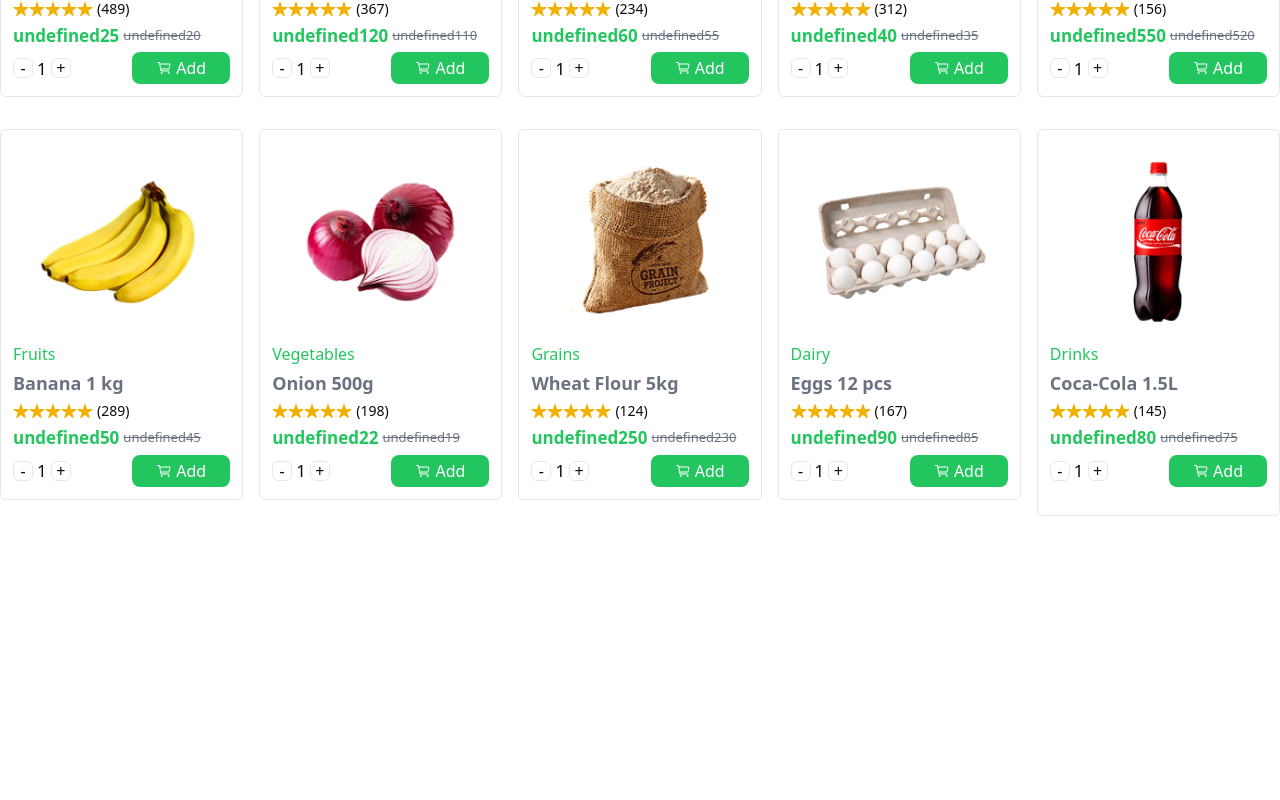
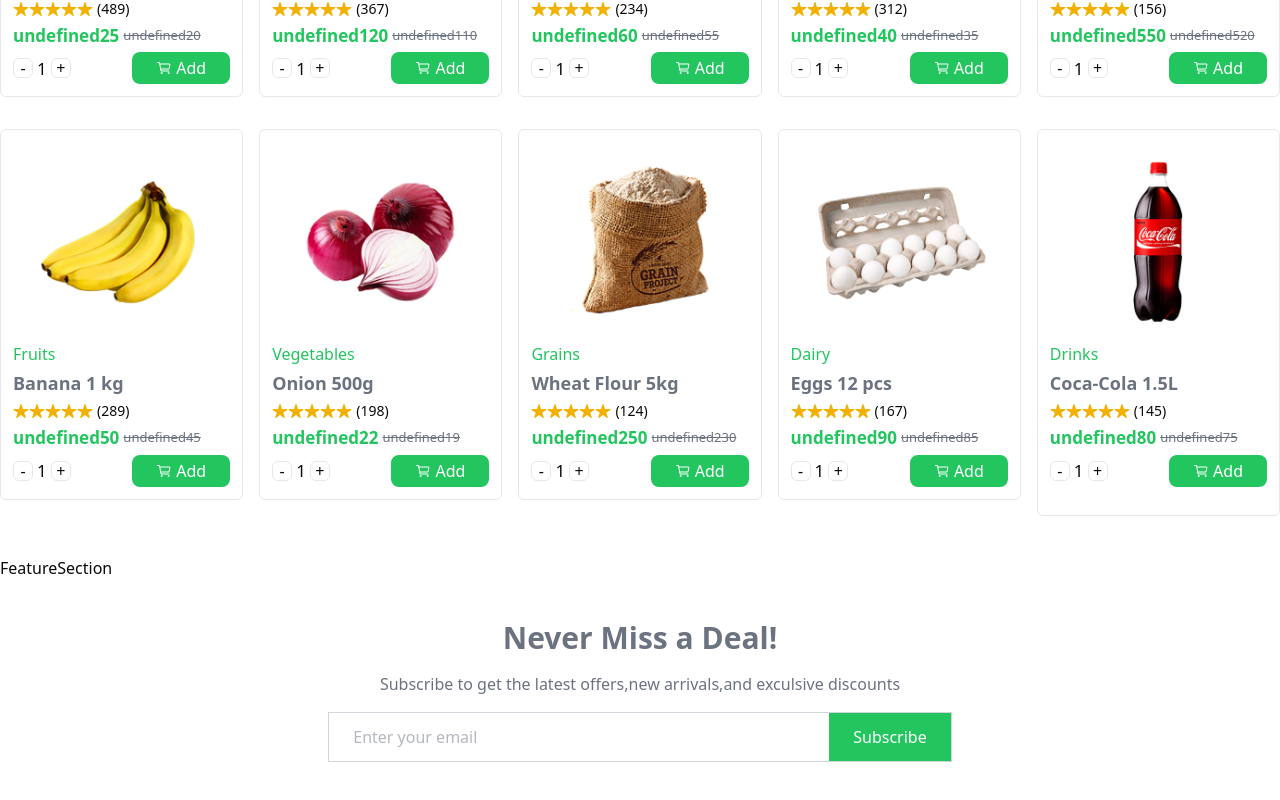
Before and after one commit to Saifullah-Afridi/xyz, a React (Vite) app in the folder client/: page / in a window 1280 px wide. Shown: the part 1233-2033 px from the top of the page. Before the commit the page ends 1949 px from the top, so only its background shows below. Built offline with nearby package versions, Linux system fonts and the light colour scheme.

Commit message:
news letter section done

```diff
--- a/client/src/components/ui/customComponents/BestSeller.jsx
+++ b/client/src/components/ui/customComponents/BestSeller.jsx
@@ -4,7 +4,7 @@ import { bestSellingProducts, dummyProducts } from "../../../assets/assets";
 
 const BestSeller = () => {
   return (
-    <div className="my-10 mb-[200px] ">
+    <div className="my-10">
       <h2 className="text-2xl font-semibold text-[#2d7a65] text-center sm:text-left">
         Best Seller
       </h2>
--- /dev/null
+++ b/client/src/components/ui/customComponents/FeatureSection.jsx
@@ -0,0 +1,7 @@
+import React from "react";
+
+const FeatureSection = () => {
+  return <div className="my-10">FeatureSection</div>;
+};
+
+export default FeatureSection;
--- /dev/null
+++ b/client/src/components/ui/customComponents/NewsLetter.jsx
@@ -0,0 +1,28 @@
+import React from "react";
+
+const NewsLetter = () => {
+  return (
+    <div className=" flex flex-col items-center justify-center gap-4 my-10">
+      <h2 className="text-[#6b7280]  text-2xl  sm:text-3xl font-semibold text-center flex ">
+        Never Miss a Deal!
+      </h2>
+      <p className="text-center text-body-text">
+        Subscribe to get the latest offers,new arrivals,and exculsive discounts
+      </p>
+      <div className="self-center">
+        <form className="flex items-center  border-1 border-gray-300">
+          <input
+            type="text"
+            placeholder="Enter your email"
+            className="focus:outline-none px-6 py-0 sm:w-[500px] text-body-text "
+          />
+          <button className="flex items-center bg-[#22c55e] hover:bg-[#16a34a]  text-white  px-6 py-3 cursor-pointer  ">
+            Subscribe
+          </button>
+        </form>
+      </div>
+    </div>
+  );
+};
+
+export default NewsLetter;
--- a/client/src/components/ui/customComponents/ProductCard.jsx
+++ b/client/src/components/ui/customComponents/ProductCard.jsx
@@ -19,7 +19,7 @@ const ProductCard = ({ product }) => {
     if (numberOfItems === 1) {
       return;
     }
-    setNumberOfItems((prev) => prev + 1);
+    setNumberOfItems((prev) => prev - 1);
   };
 
   const addItem = (numberOfItems) => {
--- a/client/src/pages/Home.jsx
+++ b/client/src/pages/Home.jsx
@@ -2,13 +2,17 @@ import React from "react";
 import HeroSection from "../components/ui/customComponents/HeroSection";
 import Categories from "../components/ui/customComponents/Categories";
 import BestSeller from "../components/ui/customComponents/BestSeller";
+import FeatureSection from "../components/ui/customComponents/FeatureSection";
+import NewsLetter from "../components/ui/customComponents/NewsLetter";
 
 const Home = () => {
   return (
-    <div className="custom-container sm:mt-10 mt-2">
+    <div className="custom-container sm:mt-10 my-10">
       <HeroSection />
       <Categories />
       <BestSeller />
+      <FeatureSection />
+      <NewsLetter />
     </div>
   );
 };
```
